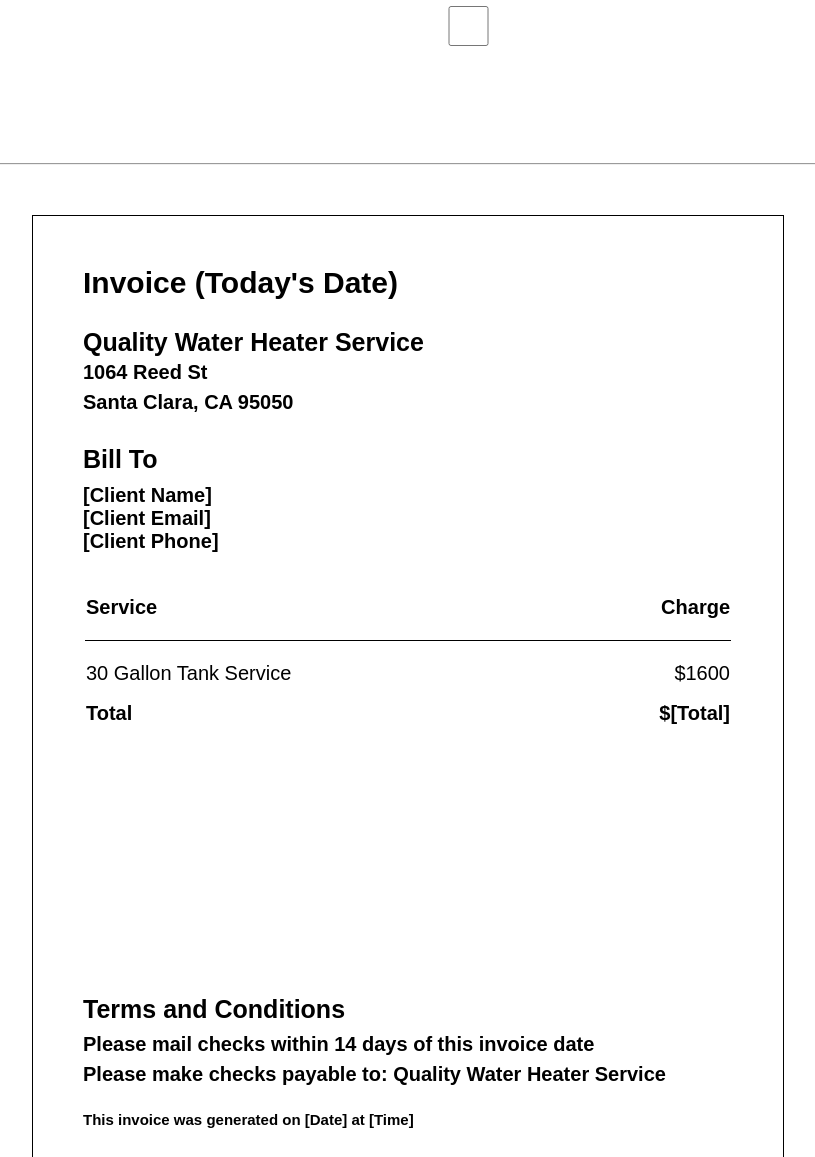
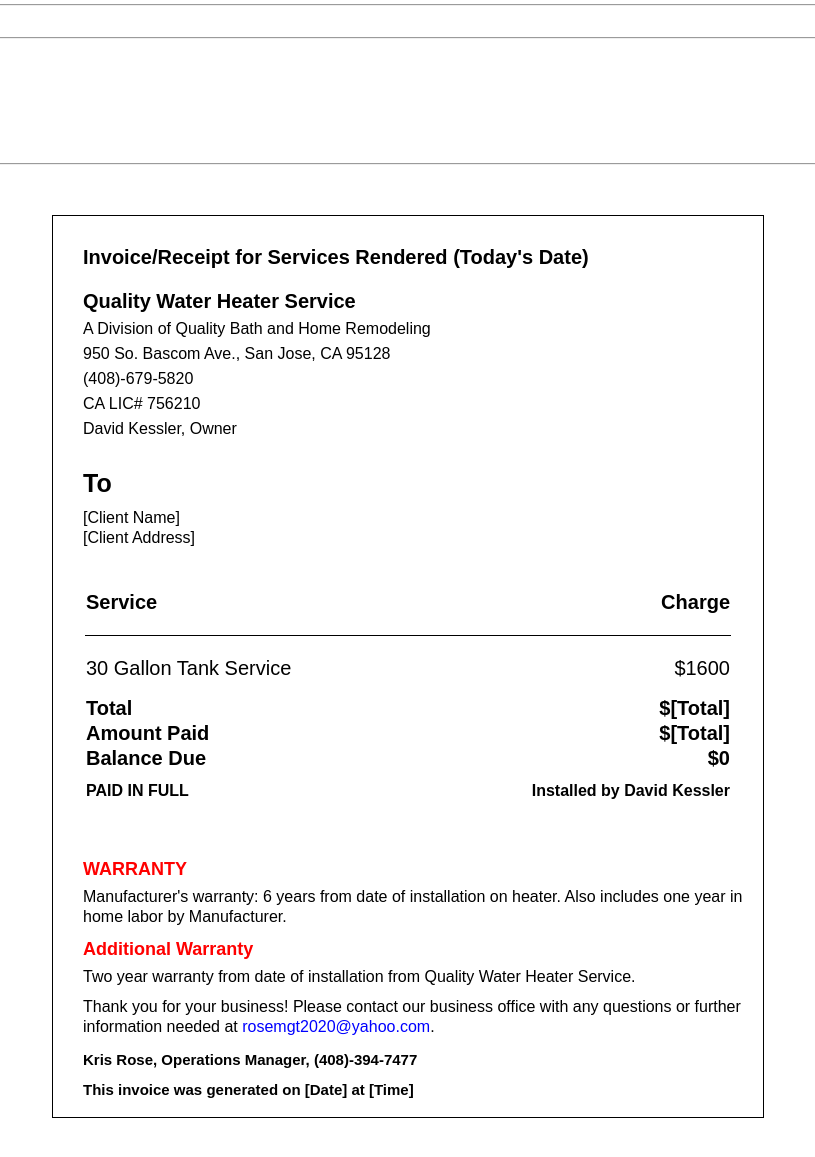
Before and after one commit to smartsiteweb/quality-water-heater-service, a plain HTML site: page invoice.html in a window 1280 px wide. Shown: the part 818-1975 px from the top of the page, without its empty margins (232-1047 px from the left). Drawn offline with Linux system fonts and the light colour scheme; a script that the page names is missing.

Commit message:
finish last commit

```diff
--- a/invoice.css
+++ b/invoice.css
@@ -17,7 +17,7 @@ body {
 
 h1 {
   font-weight: bold;
-  font-size: 25px;
+  font-size: 20px;
   margin: 0;
 }
 
@@ -80,7 +80,7 @@ select {
 }
 
 #generated_invoice {
-  padding: 50px 50px;
+  padding: 30px;
 
   width: calc(650px);
   height: calc(650px * 11 / 8.5);
@@ -105,9 +105,9 @@ select {
 
 
 #invoice_head {
-  font-size: 30px;
+  font-size: 20px;
   font-weight: bold;
-  margin-bottom: 30px;
+  margin-bottom: 20px;
 }
 
 #biller {
@@ -119,7 +119,11 @@ select {
   line-height: 25px;
   margin-bottom: 30px;
 
-
+  h2 {
+    font-weight: normal;
+    font-size: 16px;
+    line-height: 20px;
+  }
 }
 
 
@@ -130,6 +134,12 @@ select {
     font-size: 25px;
     margin-bottom: 10px;
     font-weight: 600;
+  }
+
+  h2 {
+    font-weight: normal;
+    font-size: 16px;
+    line-height: 20px;
   }
 }
 
@@ -161,10 +171,19 @@ table {
     margin-top: 15px;
     font-weight: bold;
   }
+
+  .table_bold_row {
+    font-weight: bold;
+  }
 }
 
 #table_discount_row {
   display: none;
+}
+
+#table_installed_by {
+  margin-top: 10px;
+  font-size: 16px;
 }
 
 #terms_conditions {
@@ -176,17 +195,32 @@ table {
 
   h1 {
     font-weight: bold;
-    margin-bottom: 10px;
+    margin-bottom: 5px;
+    color: red;
+    font-size: 18px;
   }
 
   h2 {
-    margin-bottom: 5px;;
+    margin-bottom: 5px;
+    font-size: 18px;
+    color: red;
   }
 
   h3 {
     font-size: 15px;
-    margin-top: 20px;
+    margin: 5px 0;
   }
+
+  p {
+    font-size: 16px;
+    line-height: 20px;
+    margin: 5px 0;
+    margin-bottom: 10px;
+  }
+}
+
+#rose-email {
+  color: blue;
 }
 
 #alert_section {
--- a/invoice.html
+++ b/invoice.html
@@ -29,6 +29,16 @@
       </div>
 
       <div>
+        <label for="brand"> Brand </label>
+        <input id="tank_brand" type="text" name="tank_brand" list="brands">
+        <datalist id="brands">
+          <option value="AO Smith"> AO Smith </option>
+          <option value="American"> American </option>
+          <option value="Bradford White"> Bradford White </option>
+        </datalist>
+      </div>
+
+      <div>
         <label for="cost"> Cost </label>
         <input id="tank_cost" type="number" name="tank_cost" value="1600">
       </div>
@@ -48,18 +58,13 @@
       </div>
 
       <div>
-        <label for="customer_phone"> Phone </label>
-        <input id="customer_phone" type="text" name="customer_phone">
+        <label for="customer_address"> Address </label>
+        <input id="customer_address" type="text" name="customer_address">
       </div>
     </fieldset>
 
     <fieldset>
       <legend> Final Cost </legend>
-
-      <div>
-        <label for="review"> Review Discount </label>
-        <input type="checkbox" id="review" name="review" />
-      </div>
 
       <div>
         <label id="total_label"> Total: $<span id="total_cost_preview"></span> </label>
@@ -71,20 +76,23 @@
 
   <div id="invoice-border">
     <section id="generated_invoice">
-      <h1 id="invoice_head"> Invoice (<span id="date">Today's Date</span>) </h1>
+      <h1 id="invoice_head"> Invoice/Receipt for Services Rendered (<span id="date">Today's Date</span>) </h1>
 
       <div id="biller">
         <h1> Quality Water Heater Service </h1>
-        <h2> 1064 Reed St </h2>
-        <h2> Santa Clara, CA 95050 </h2>
+        <h2> A Division of Quality Bath and Home Remodeling </h2>
+        <h2> 950 So. Bascom Ave., San Jose, CA 95128 </h2>
+        <h2> (408)-679-5820 </h2>
+        <h2> CA LIC# 756210 </h2>
+        <h2> David Kessler, Owner </h2>
       </div>
 
       <div id="bill_to">
-        <h1> Bill To </h1>
+        <h1> To </h1>
 
         <h2 id="bill_to_name"> [Client Name] </h2>
-        <h2 id="bill_to_email"> [Client Email] </h2>
-        <h2 id="bill_to_phone"> [Client Phone] </h2>
+        <!-- <h2 id="bill_to_email"> [Client Email] </h2> -->
+        <h2 id="bill_to_address"> [Client Address] </h2>
       </div>
 
       <table>
@@ -94,7 +102,7 @@
         </tr>
 
         <tr>
-          <td id="table_service_name"> <span id="table_tank_size">30</span> Gallon Tank Service </td>
+          <td id="table_service_name"> <span id="table_tank_brand"></span> <span id="table_tank_size">30</span> Gallon Tank Service </td>
           <td> $<span id="table_service_cost">1600</span> </td>
         </tr>
 
@@ -107,13 +115,44 @@
           <td> Total </td>
           <td> $<span id="table_total_text">[Total]</span> </td>
         </tr>
+
+        <tr class="table_bold_row">
+          <td> Amount Paid </td>
+          <td> $<span id="table_paid_text">[Total]</span> </td>
+        </tr>
+
+        <tr class="table_bold_row">
+          <td> Balance Due </td>
+          <td> $0 </td>
+        </tr>
+
+        <tr id="table_installed_by" class="table_bold_row">
+          <td> PAID IN FULL </td>
+          <td> Installed by David Kessler </td>
+        </tr>
       </table>
 
 
       <div id="terms_conditions">
-        <h1> Terms and Conditions </h1>
-        <h2> Please mail checks within 14 days of this invoice date </h2>
-        <h2> Please make checks payable to: Quality Water Heater Service </h2>
+        <h1> WARRANTY </h1>
+        <p>
+          Manufacturer's warranty: 6 years from date of installation on heater.
+          Also includes one year in home labor by Manufacturer.
+        </p>
+
+        <h2> Additional Warranty </h2>
+        <p>
+          Two year warranty from date of installation from Quality Water Heater Service.
+        </p>
+
+        <p>
+          Thank you for your business!
+          Please contact our business office with any questions or further information
+          needed at <span id="rose-email">rosemgt2020@yahoo.com</span>.
+        </p>
+
+        <h3> Kris Rose, Operations Manager, (408)-394-7477 </h3>
+
         <h3> This invoice was generated on <span id="gen_date">[Date]</span> at <span id="gen_time">[Time]</span> </h3>
       </div>
     </section>
--- a/invoice.js
+++ b/invoice.js
@@ -7,8 +7,8 @@ let submitForm;
 
 let secretEntered = false;
 
-const API = 'https://invoice-emailer-x6q92.ondigitalocean.app';
-// const API = 'https://localhost:3000';
+// const API = 'https://invoice-emailer-x6q92.ondigitalocean.app';
+const API = 'https://localhost:3000';
 
 let alerts = '';
 
@@ -20,13 +20,12 @@ window.addEventListener('load', (_) => {
   submitForm.addEventListener('submit', generatePdf);
 
   document.getElementById('tank_selector').addEventListener('change', onTankChange);
+  document.getElementById('tank_brand').addEventListener('input', onBrandChange);
   document.getElementById('tank_cost').addEventListener('input', onTankCostChange);
 
   document.getElementById('customer_name').addEventListener('input', onCustomerNameChange);
   document.getElementById('customer_email').addEventListener('input', onCustomerEmailChange);
-  document.getElementById('customer_phone').addEventListener('input', onCustomerPhoneChange);
-
-  document.getElementById('review').addEventListener('change', onReviewChange);
+  document.getElementById('customer_address').addEventListener('input', onCustomerPhoneChange);
 
   // const downloadButton = document.getElementById('download_button');
   // downloadButton.addEventListener('click', generatePdf);
@@ -135,6 +134,10 @@ const onTankChange = (e) => {
   calcAndUpdateTotal();
 };
 
+const onBrandChange = (e) => {
+  document.getElementById('table_tank_brand').textContent = e.target.value;
+}
+
 const onTankCostChange = (e) => {
   e.preventDefault();
   document.getElementById('table_service_cost').textContent = e.target.value;
@@ -148,12 +151,12 @@ const onCustomerNameChange = (e) => {
 
 const onCustomerEmailChange = (e) => {
   e.preventDefault();
-  document.getElementById('bill_to_email').textContent = e.target.value;
+  // document.getElementById('bill_to_email').textContent = e.target.value;
 }
 
 const onCustomerPhoneChange = (e) => {
   e.preventDefault();
-  document.getElementById('bill_to_phone').textContent = e.target.value;
+  document.getElementById('bill_to_address').textContent = e.target.value;
 }
 
 const onReviewChange = (e) => {
@@ -165,23 +168,21 @@ const onReviewChange = (e) => {
 
 
 const calcAndUpdateTotal = () => {
-  const total = Number(document.getElementById('tank_cost').value) -
-    (document.getElementById('review').checked ? 50 : 0);
+  const total = Number(document.getElementById('tank_cost').value);
 
   document.getElementById('total_cost_preview').textContent = total;
   document.getElementById('table_total_text').textContent = total;
+  document.getElementById('table_paid_text').textContent = total;
 }
 
 
 const initFillPdf = () => {
   document.getElementById('bill_to_name').textContent = document.getElementById('customer_name').value;
-  document.getElementById('bill_to_email').textContent = document.getElementById('customer_email').value;
-  document.getElementById('bill_to_phone').textContent = document.getElementById('customer_phone').value;
+  // document.getElementById('bill_to_email').textContent = document.getElementById('customer_email').value;
+  document.getElementById('bill_to_address').textContent = document.getElementById('customer_address').value;
 
   document.getElementById('table_tank_size').textContent = document.getElementById('tank_selector').value;
   document.getElementById('table_service_cost').textContent = document.getElementById('tank_cost').value;
-
-  document.getElementById('table_discount_row').style = `display: ${document.getElementById('review').checked ? 'flex' : 'none'};`
 
   calcAndUpdateTotal();
 };
@@ -210,7 +211,7 @@ const generatePdf = (e) => {
 
   doc.html(invoiceEl, {
     callback: function (doc) {
-      // doc.save();
+      doc.save();
 
       const blob = doc.output('blob');
 
@@ -255,7 +256,7 @@ const generatePdf = (e) => {
       });
     },
     width: 8.5,
-    windowWidth: 750,
+    windowWidth: 710,
   });
 
 
```
